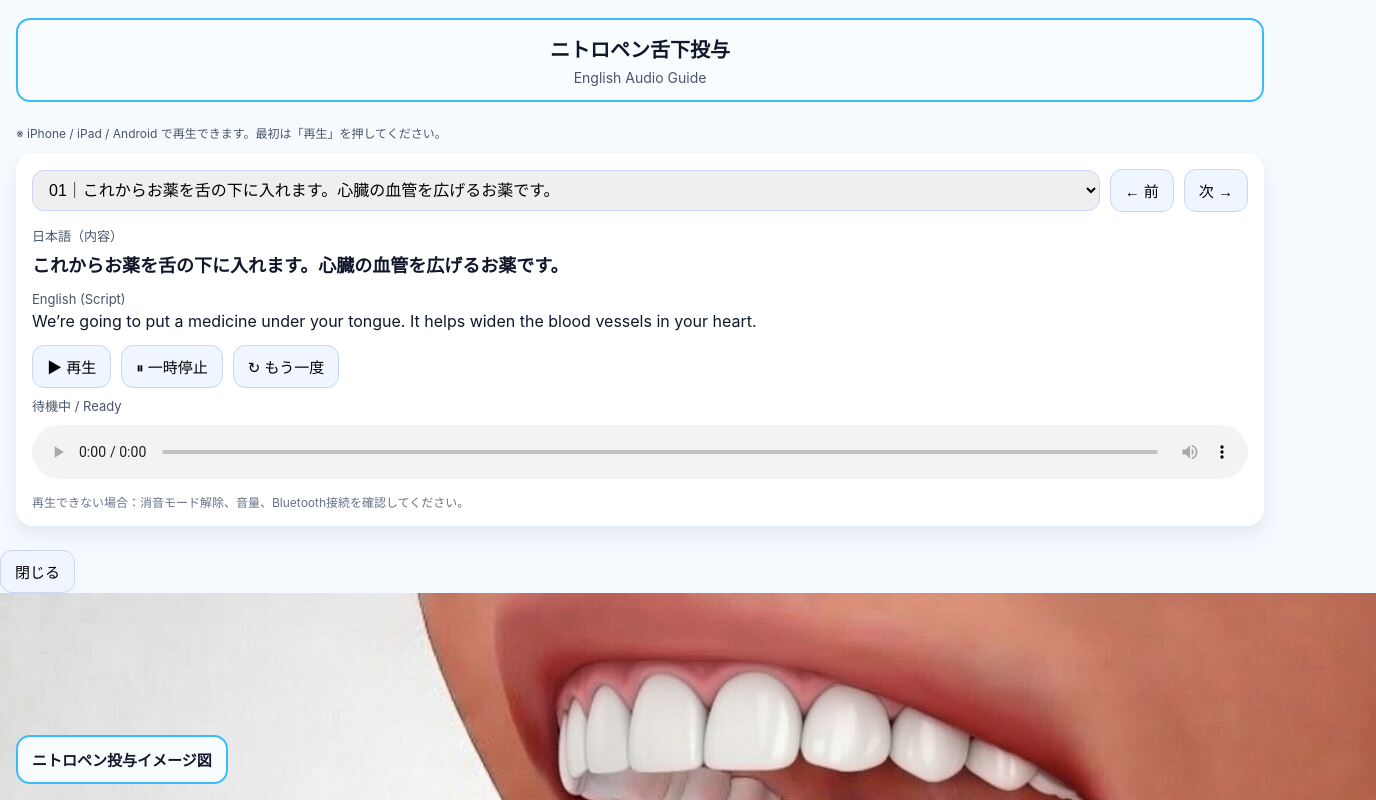
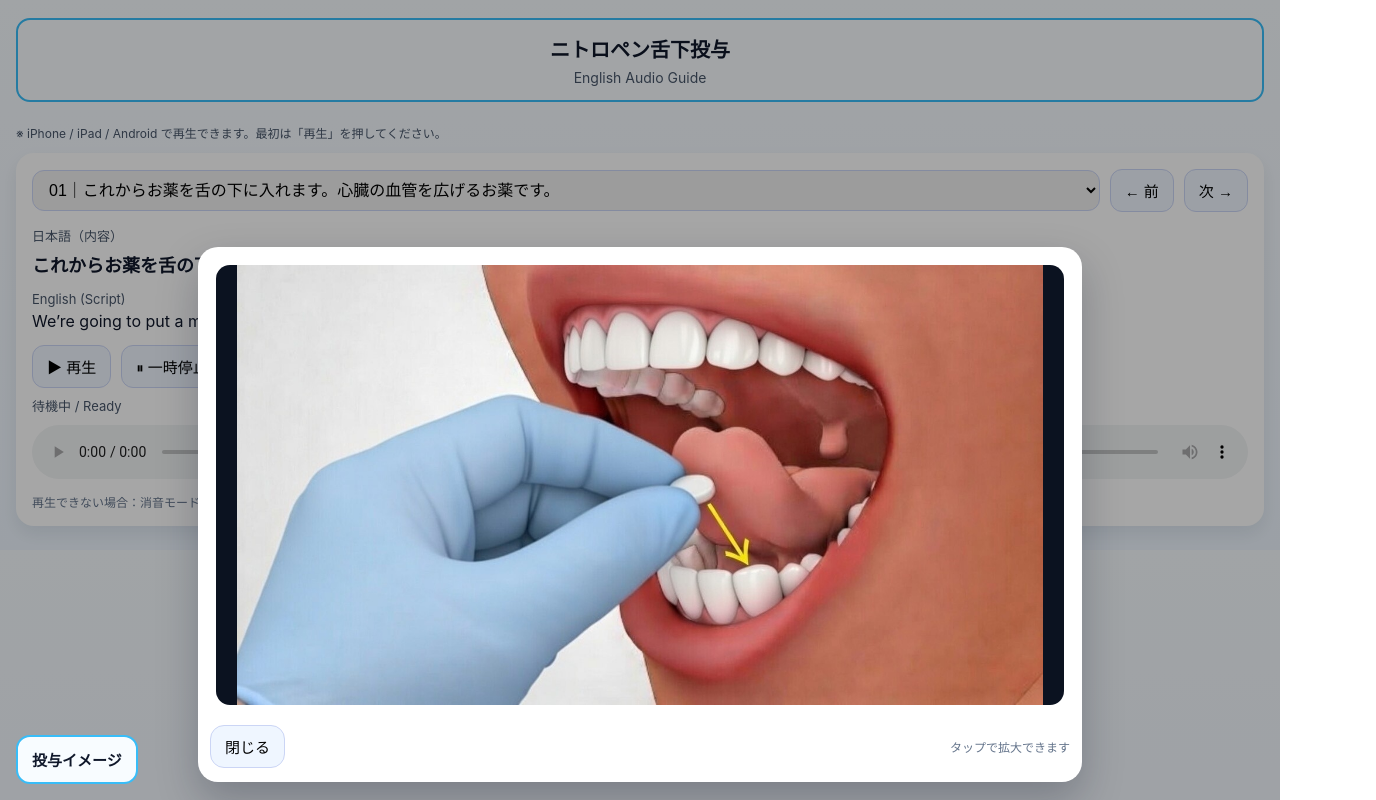
Before and after one commit to orinndo/nitropen-sublingual, a plain HTML site: page index.html in a window 1280 px wide. Both pictures are taken after a click on the button "閉じる". Shown: the top 800 px of the page, 1376 px wide, since content can reach past the window. Drawn offline with Linux system fonts and the light colour scheme.

Commit message:
Add files via upload

```diff
--- a/index.html
+++ b/index.html
@@ -30,9 +30,9 @@ audio{width:100%;margin-top:10px;}
 background:#f8fcff;border:2px solid #38bdf8;color:#0f172a;
 border-radius:14px;padding:12px 14px;font-weight:800}
 .dev-backdrop{position:fixed;inset:0;background:rgba(0,0,0,.35);
-z-index:9998;display:none}
+z-index:9998;display:block}
 .dev-sheet{position:fixed;left:0;right:0;bottom:0;z-index:9999;
-display:none;padding:12px 12px 18px}
+display:block;padding:12px 12px 18px}
 .dev-panel{max-width:860px;margin:0 auto;background:#fff;
 border-radius:20px;padding:12px 12px 14px;box-shadow:0 18px 40px rgba(15,23,42,.25)}
 .dev-list{display:flex;flex-direction:column;gap:10px;max-height:52vh;overflow:auto;padding:4px}
@@ -142,40 +142,52 @@ load(0);
 
 </script>
 
-<button class="img-close" id="closeNitroImage" type="button">閉じる</button>
-    </div>
-    <div class="img-view">
-      <img src="img/nitropen_image.jpg" alt="ニトロペン投与イメージ図">
-    </div>
-  </div>
-</div>
-
-<div style="padding:6px;">
-      <img class="nitro-img" src="img/nitropen_image.jpg" alt="ニトロペン投与イメージ図">
-    </div>
-
-    <div class="dev-footer">
-      <button class="dev-close" id="nitroImgClose" type="button">閉じる</button>
-      <div style="font-size:12px;color:#64748b;">タップして確認できます</div>
-    </div>
-  </div>
-</div>
-
-
-<button class="fab-dev" id="nitroImgFab" type="button">ニトロペン投与イメージ図</button>
-<div class="dev-backdrop" id="nitroSheetBackdrop" style="display:none;"></div>
-<div class="dev-sheet" id="nitroSheet" role="dialog" aria-modal="true" aria-label="nitro image" style="display:none;">
+<!-- Nitro image sheet (opens only when user taps the button) -->
+<button class="fab-dev" id="nitroImgFab" type="button" aria-label="Nitropen image">投与イメージ</button>
+<div class="dev-backdrop" id="nitroSheetBackdrop" hidden></div>
+<div class="dev-sheet" id="nitroSheet" role="dialog" aria-modal="true" aria-label="nitro image" hidden>
   <div class="dev-panel">
-    <div class="dev-title">ニトロペン投与イメージ図</div>
     <div style="padding:6px;">
       <img class="nitro-img" src="img/nitropen_image.jpg" alt="ニトロペン投与イメージ図">
     </div>
     <div class="dev-footer">
       <button class="dev-close" id="nitroSheetClose" type="button">閉じる</button>
-      <div style="font-size:12px;color:#64748b;">舌の下に入れます</div>
+      <div style="font-size:12px;color:#64748b;">タップで拡大できます</div>
     </div>
   </div>
 </div>
 
+<script>
+// --- Nitro image sheet controls ---
+(function(){
+  const fab = document.getElementById('nitroImgFab');
+  const sheet = document.getElementById('nitroSheet');
+  const backdrop = document.getElementById('nitroSheetBackdrop');
+  const closeBtn = document.getElementById('nitroSheetClose');
+
+  if (!fab || !sheet || !backdrop || !closeBtn) return;
+
+  function openSheet(){
+    sheet.hidden = false;
+    backdrop.hidden = false;
+    // prevent background scroll
+    document.documentElement.style.overflow = 'hidden';
+    document.body.style.overflow = 'hidden';
+  }
+
+  function closeSheet(){
+    sheet.hidden = true;
+    backdrop.hidden = true;
+    document.documentElement.style.overflow = '';
+    document.body.style.overflow = '';
+  }
+
+  fab.addEventListener('click', openSheet);
+  closeBtn.addEventListener('click', closeSheet);
+  backdrop.addEventListener('click', closeSheet);
+  document.addEventListener('keydown', (e)=>{ if(e.key==='Escape') closeSheet(); });
+})();
+</script>
+
 </body>
 </html>
```
